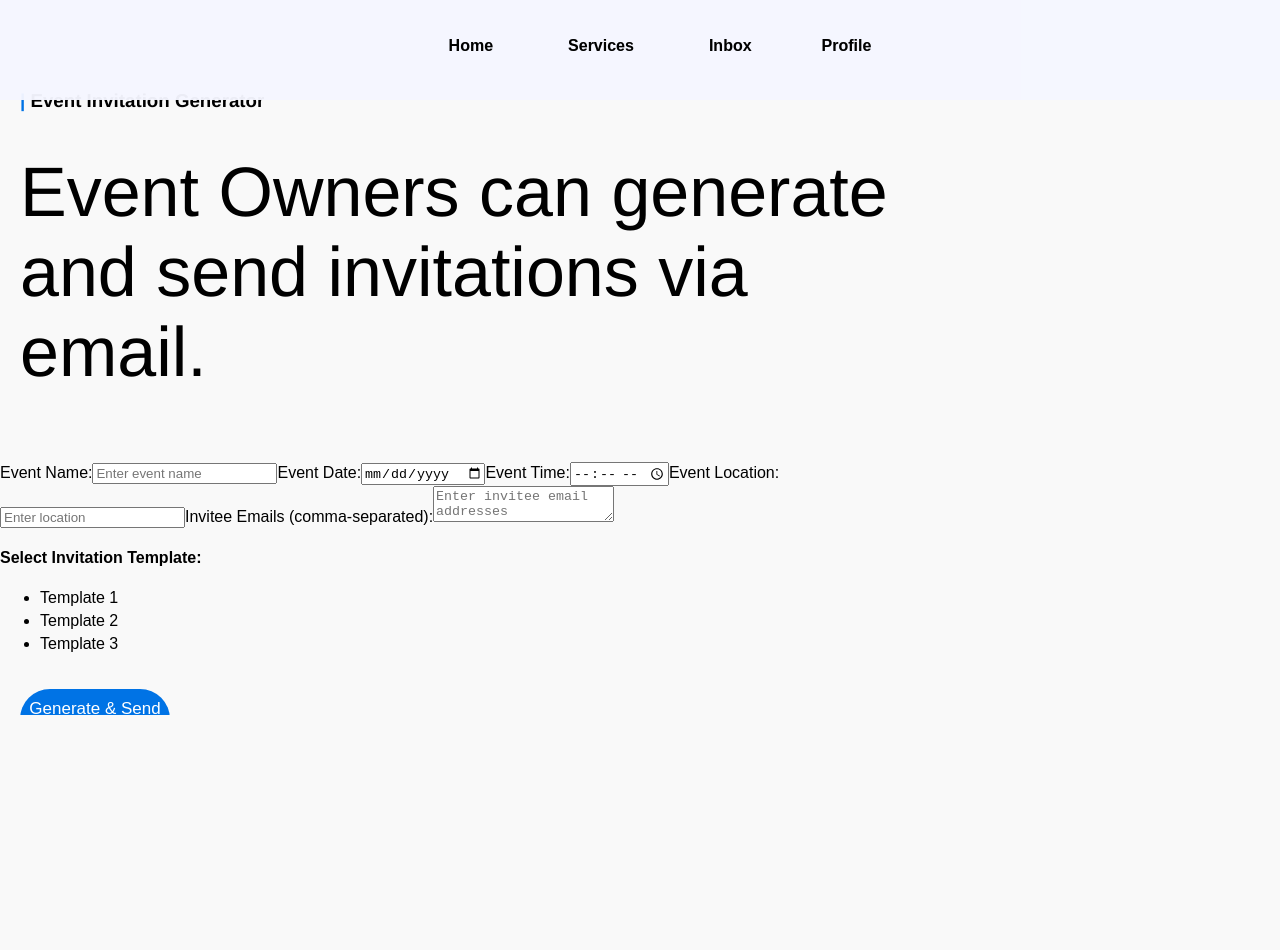
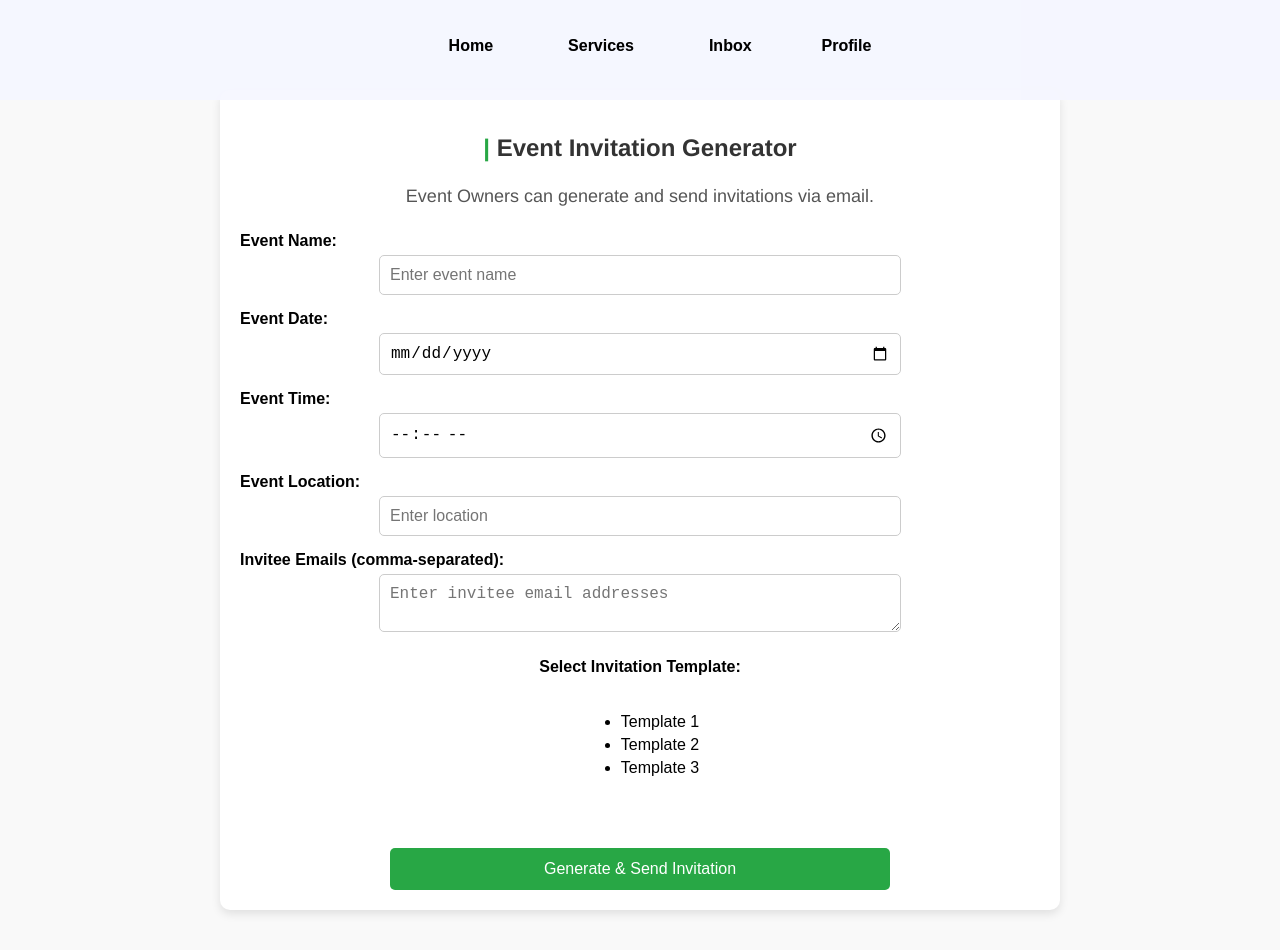
Before and after one commit to udanilokuhetti92/EventExtravaganza-Frontend, a React (Vite) app: page /invitation in a window 1280 px wide. Before the commit the page ends 800 px from the top, so only its background shows below. Built offline with nearby package versions, Linux system fonts and the light colour scheme.

Commit message:
Update invitation_send.jsx

```diff
--- a/src/invitation_send/invitation_send.jsx
+++ b/src/invitation_send/invitation_send.jsx
@@ -6,7 +6,6 @@ import styles from '../invitation_send/invitation_send.module.css';
 
 emailjs.init("1SLJDJFAIftTWfyS1");
 
-// Add this function right after your imports and initialization, before your EventInvitation component
 const compressImage = (base64String, maxWidth = 800) => {
   return new Promise((resolve) => {
     const img = new Image();
@@ -92,7 +91,6 @@ export default function EventInvitation() {
     return true;
   };
 
-  // Replace your existing handleGenerateInvitation function with this one
   const handleGenerateInvitation = async () => {
     try {
       if (!selectedTemplate) {
@@ -109,7 +107,7 @@ export default function EventInvitation() {
       }
 
       // Show loading state
-      const button = document.querySelector('.button1');
+      const button = document.querySelector(`.${styles.button1}`);
       if (button) {
         button.textContent = 'Sending...';
         button.disabled = true;
@@ -142,7 +140,7 @@ export default function EventInvitation() {
       alert(err.message || 'Failed to send invitation. Please try again.');
     } finally {
       // Reset button state
-      const button = document.querySelector('.button1');
+      const button = document.querySelector(`.${styles.button1}`);
       if (button) {
         button.textContent = 'Generate & Send Invitation';
         button.disabled = false;
@@ -150,7 +148,6 @@ export default function EventInvitation() {
     }
   };
 
-  // Replace your existing sendEmail function with this one
   const sendEmail = async (image) => {
     const serviceID = 'service_44creeq';
     const templateID = 'template_id6fdig';
@@ -158,7 +155,6 @@ export default function EventInvitation() {
 
     const inviteesArray = eventDetails.invitees.split(',').map(email => email.trim());
 
-    // Match these parameters with your template variables
     const templateParams = {
       to_email: inviteesArray[0], // Send to first email in list
       event_name: eventDetails.eventName,
@@ -182,7 +178,7 @@ export default function EventInvitation() {
     switch (selectedTemplate) {
       case 'template1':
         return (
-          <div className="template1">
+          <div className={styles.template1}>
             <h2>You're Cordially Invited to {eventDetails.eventName}</h2>
             <p><strong>Date:</strong> {eventDetails.eventDate}</p>
             <p><strong>Time:</strong> {eventDetails.eventTime}</p>
@@ -192,7 +188,7 @@ export default function EventInvitation() {
         );
       case 'template2':
         return (
-          <div className="template2">
+          <div className={styles.template2}>
             <h2>Invitation to {eventDetails.eventName}</h2>
             <p><strong>Date:</strong> {eventDetails.eventDate}</p>
             <p><strong>Time:</strong> {eventDetails.eventTime}</p>
@@ -202,7 +198,7 @@ export default function EventInvitation() {
         );
       case 'template3':
         return (
-          <div className="template3">
+          <div className={styles.template3}>
             <h2>{eventDetails.eventName}</h2>
             <p><strong>Date:</strong> {eventDetails.eventDate}</p>
             <p><strong>Time:</strong> {eventDetails.eventTime}</p>
@@ -219,18 +215,18 @@ export default function EventInvitation() {
     <>
       <Navigation />
 
-      <div className='box1'>
-        <h3 className='h3'>
-          <span className='green-pipe'>|</span> Event Invitation Generator
+      <div className={styles.box1}>
+        <h3 className={styles.h3}>
+          <span className={styles['green-pipe']}>|</span> Event Invitation Generator
         </h3>
-        <p className='p1'>
+        <p className={styles.p1}>
           Event Owners can generate and send invitations via email.
         </p>
 
-        {error && <div className="error-message">{error}</div>}
-        {success && <div className="success-message">{success}</div>}
+        {error && <div className={styles['error-message']}>{error}</div>}
+        {success && <div className={styles['success-message']}>{success}</div>}
 
-        <form className='event-form'>
+        <form className={styles['event-form']}>
           <label>Event Name:</label>
           <input
             type="text"
@@ -279,22 +275,22 @@ export default function EventInvitation() {
           />
 
           <h4>Select Invitation Template:</h4>
-          <div className="template-container">
+          <div className={styles['template-container']}>
             <ul>
               <li
-                className={`template ${selectedTemplate === 'template1' ? 'selected' : ''}`}
+                className={`${styles.template} ${selectedTemplate === 'template1' ? styles.selected : ''}`}
                 onClick={() => handleTemplateSelect('template1')}
               >
                 Template 1
               </li>
               <li
-                className={`template ${selectedTemplate === 'template2' ? 'selected' : ''}`}
+                className={`${styles.template} ${selectedTemplate === 'template2' ? styles.selected : ''}`}
                 onClick={() => handleTemplateSelect('template2')}
               >
                 Template 2
               </li>
               <li
-                className={`template ${selectedTemplate === 'template3' ? 'selected' : ''}`}
+                className={`${styles.template} ${selectedTemplate === 'template3' ? styles.selected : ''}`}
                 onClick={() => handleTemplateSelect('template3')}
               >
                 Template 3
@@ -302,13 +298,13 @@ export default function EventInvitation() {
             </ul>
           </div>
 
-          <div ref={invitationRef} className={`invitation-preview ${selectedTemplate}`}>
+          <div ref={invitationRef} className={`${styles['invitation-preview']} ${selectedTemplate ? styles[selectedTemplate] : ''}`}>
             {getTemplatePreview()}
           </div>
 
           <button
             type="button"
-            className="button1"
+            className={styles.button1}
             onClick={handleGenerateInvitation}
             disabled={isLoading}
           >
```
